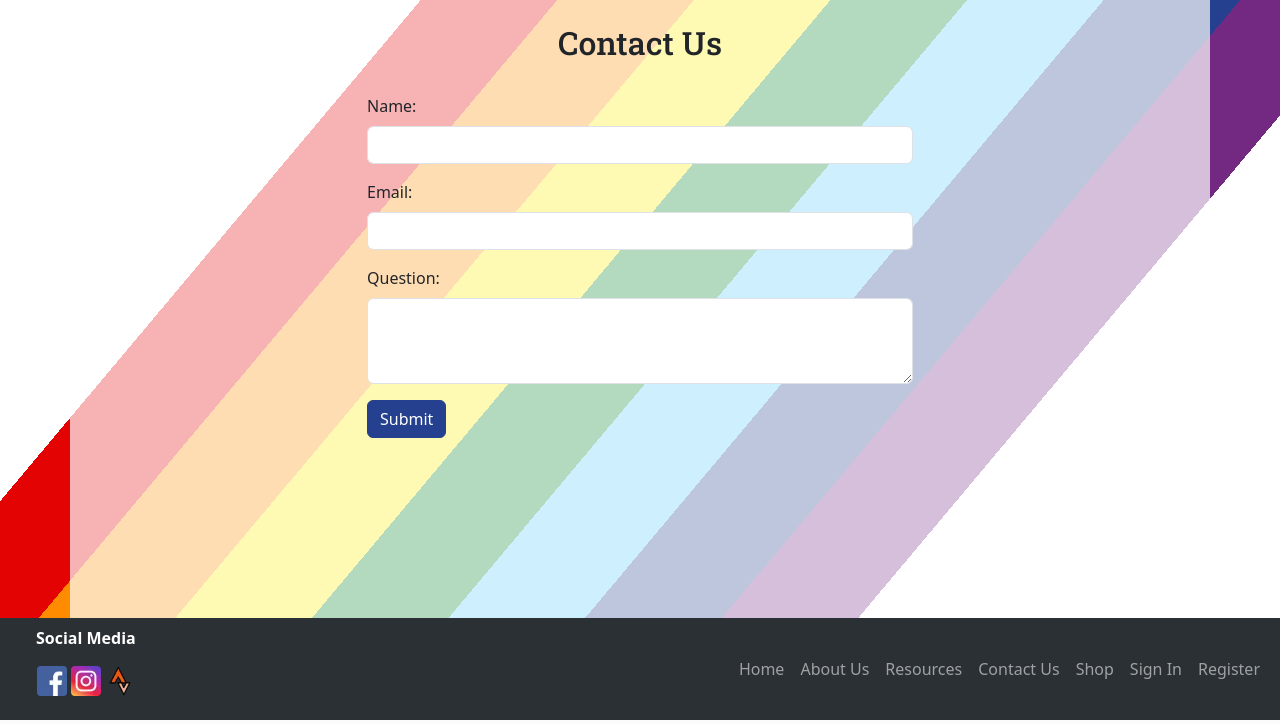
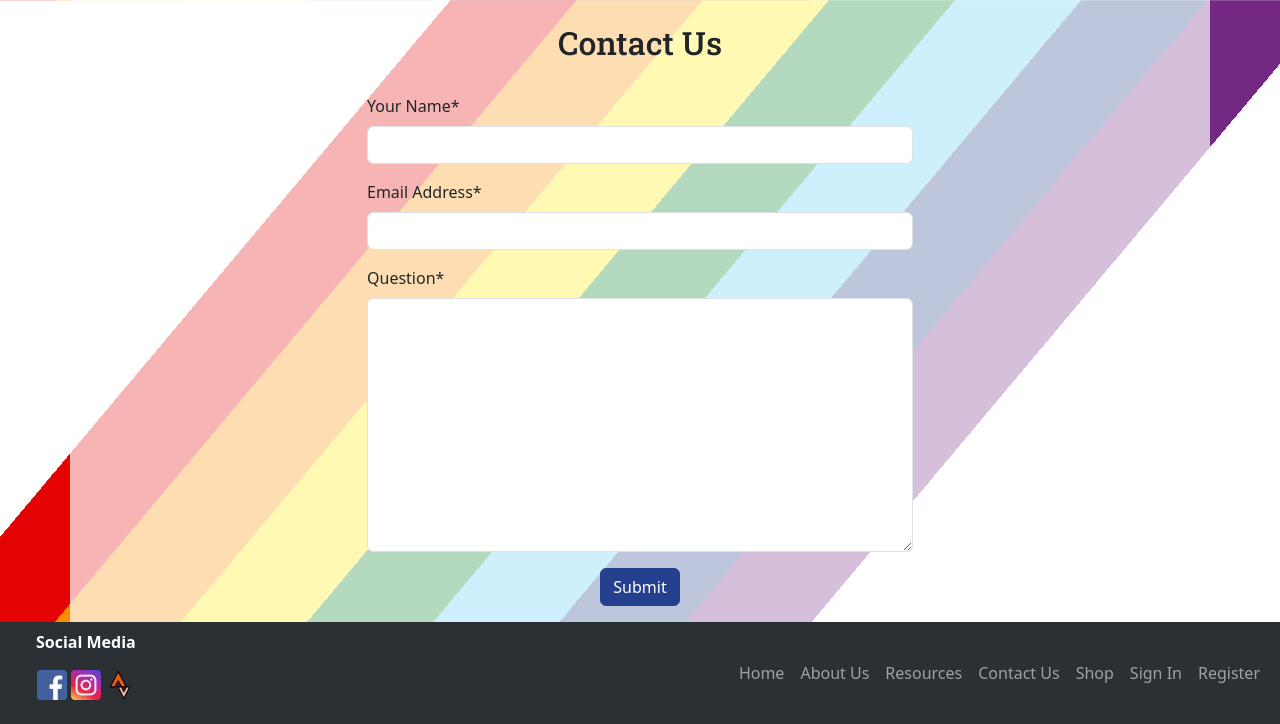
Before and after one commit to Chris-RG1980/rainbow-runners, a Django app: page /contact_us/ in a window 1280 px wide. Shown: the part 80-804 px from the top of the page. Run offline with Django 4.2, Linux system fonts and the light colour scheme; parts of the project's set-up code (start-up, migrations or seed data) failed here and were passed over; some libraries are stand-ins or nearby versions; some web fonts are replaced.

Commit message:
Refactor contact to include forms.py

```diff
--- /dev/null
+++ b/contact/forms.py
@@ -0,0 +1,7 @@
+from django import forms
+
+
+class ContactForm(forms.Form):
+    name = forms.CharField(label="Your Name", max_length=100)
+    email = forms.EmailField(label="Email Address", max_length=150)
+    question = forms.CharField(widget=forms.Textarea)
--- a/contact/templates/contact/contact.html
+++ b/contact/templates/contact/contact.html
@@ -9,21 +9,12 @@
     </div>
     <div class="row d-flex justify-content-center">
         <div class="col-lg-6">
-            <form method="post" class="mt-4">
+            <form method="post" action="{% url 'contact_us' %}" class="mt-4">
                 {% csrf_token %}
-                <div class="mb-3">
-                    <label for="name" class="form-label">Name:</label>
-                    <input type="text" class="form-control" id="name" name="name" required>
+                {{ form|crispy }}
+                <div class="d-flex justify-content-center mb-3">
+                    <input type="submit" class="btn btn-primary" value="Submit">
                 </div>
-                <div class="mb-3">
-                    <label for="email" class="form-label">Email:</label>
-                    <input type="email" class="form-control" id="email" name="email" required>
-                </div>
-                <div class="mb-3">
-                    <label for="question" class="form-label">Question:</label>
-                    <textarea class="form-control" id="question" name="question" required rows="3"></textarea>
-                </div>
-                <button type="submit" class="btn btn-primary">Submit</button>
             </form>
         </div>
     </div>
--- a/contact/templates/contact/thanks.html
+++ b/contact/templates/contact/thanks.html
@@ -11,5 +11,6 @@
         <div class="col-lg-6 text-center mt-4">
             <h3>Thanks for Your Question!</h3>
             <p class="lead">Your question ID is: {{ entry_id }}. We will aim to reply to your question with 48 hours. </p>
+            <a href="{% url 'home' %}" class="btn btn-primary">Back to Home Page!</a>
     </div>
 {% endblock %}
--- a/contact/views.py
+++ b/contact/views.py
@@ -1,7 +1,8 @@
 from django.conf import settings
 from django.shortcuts import render
 from pymongo import MongoClient
-from django.http import HttpResponse
+
+from .forms import ContactForm
 
 
 # Create your views here.
@@ -11,28 +12,22 @@ def contact(request):
     """A view to display and process the contact page"""
 
     if request.method == 'POST':
-        name = request.POST.get('name')
-        email = request.POST.get('email')
-        question = request.POST.get('question')
+        form = ContactForm(request.POST)
 
-        if not (name and email and question):
-            return HttpResponse("All fields are required.", status=400)
+        if form.is_valid():
+            data = form.cleaned_data
+            db = MongoClient(settings.MONGO_URI).get_database()
+            questions = db.questions
+            question = data
+            entry = questions.insert_one(question)
 
-        db = MongoClient(settings.MONGO_URI).get_database()
-        questions = db.questions
-        question_document = {
-            "name": name,
-            "email": email,
-            "question": question,
-            "answered": False
-        }
-        entry = questions.insert_one(question_document)
+            return render(request, 'contact/thanks.html', {
+                "entry_id": entry.inserted_id
+            })
+    else:
+        form = ContactForm()
 
-        return render(request, 'contact/thanks.html', {
-            "entry_id": entry.inserted_id
-        })
-    else:
-        return render(request, 'contact/contact.html')
+    return render(request, 'contact/contact.html', {"form": form})
 
 
 def view_questions(request):
```
